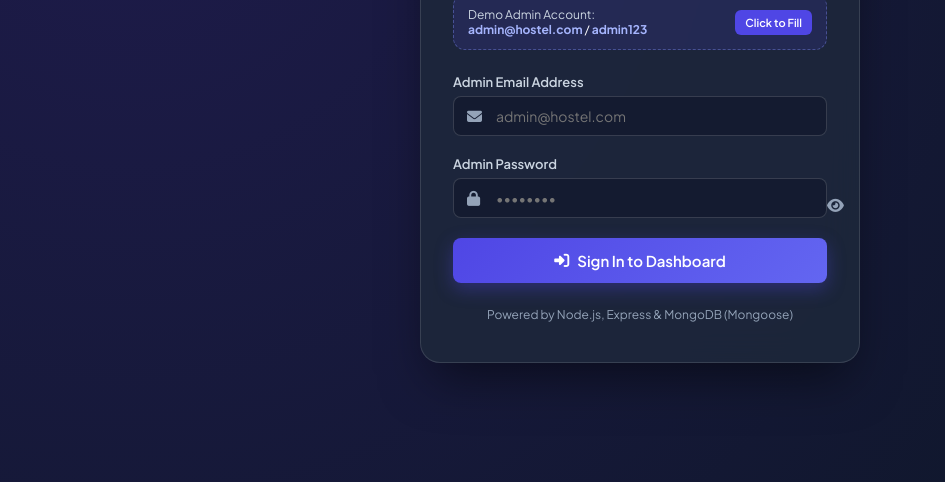
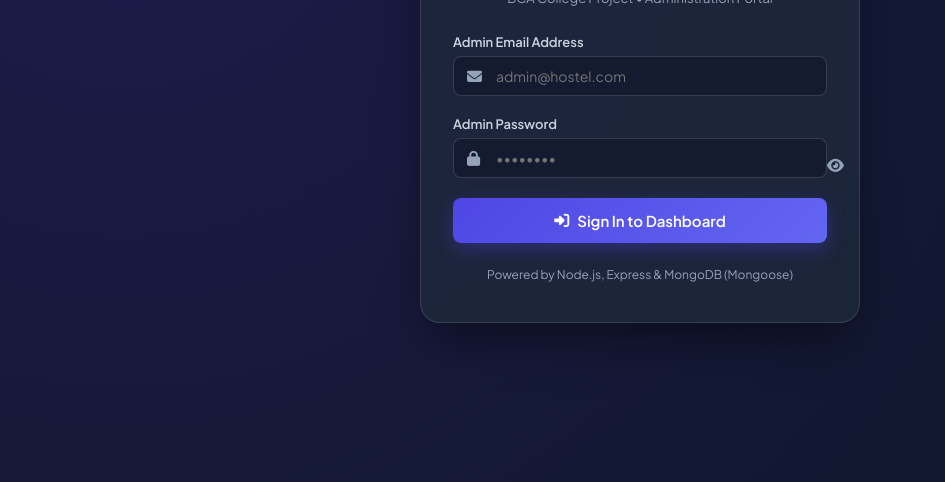
Before and after one commit to ArunGupta76/smart-hostel-management-system, a website: page public/pages/login.html in a window 1280 px wide. Shown: the part 318-800 px from the top of the page, without its empty margins (0-945 px from the left). Drawn offline with Linux system fonts and the light colour scheme.

Commit message:
Remove demo credentials from admin login

```diff
--- a/public/css/login.css
+++ b/public/css/login.css
@@ -53,48 +53,6 @@ body {
   font-size: 13px;
   color: var(--gray-400);
   margin-top: 6px;
-}
-
-.demo-credentials-box {
-  background: rgba(79, 70, 229, 0.15);
-  border: 1px dashed rgba(129, 140, 248, 0.4);
-  border-radius: var(--radius-md);
-  padding: 12px 14px;
-  margin-bottom: 24px;
-  display: flex;
-  align-items: center;
-  justify-content: space-between;
-  cursor: pointer;
-  transition: var(--transition);
-}
-
-.demo-credentials-box:hover {
-  background: rgba(79, 70, 229, 0.25);
-  border-color: #818cf8;
-}
-
-.demo-info {
-  font-size: 12px;
-}
-
-.demo-info span {
-  display: block;
-  color: var(--gray-300);
-}
-
-.demo-info strong {
-  color: #a5b4fc;
-}
-
-.btn-fill-demo {
-  background: var(--primary);
-  color: #fff;
-  border: none;
-  border-radius: 6px;
-  padding: 6px 10px;
-  font-size: 11px;
-  font-weight: 600;
-  cursor: pointer;
 }
 
 .login-form {
--- a/public/js/login.js
+++ b/public/js/login.js
@@ -3,7 +3,6 @@ document.addEventListener('DOMContentLoaded', () => {
   const emailInput = document.getElementById('email');
   const passwordInput = document.getElementById('password');
   const togglePasswordBtn = document.getElementById('toggle-password');
-  const demoBox = document.getElementById('demo-credentials-box');
   const submitBtn = document.getElementById('submit-btn');
 
   // Toggle password visibility
@@ -16,15 +15,6 @@ document.addEventListener('DOMContentLoaded', () => {
         icon.classList.toggle('fa-eye');
         icon.classList.toggle('fa-eye-slash');
       }
-    });
-  }
-
-  // One-click demo credentials autofill
-  if (demoBox && emailInput && passwordInput) {
-    demoBox.addEventListener('click', () => {
-      emailInput.value = 'admin@hostel.com';
-      passwordInput.value = 'admin123';
-      showToast('Admin credentials filled!', 'info');
     });
   }
 
--- a/public/pages/login.html
+++ b/public/pages/login.html
@@ -17,15 +17,6 @@
         </div>
         <h1>Smart Hostel Management</h1>
         <p>BCA College Project • Administration Portal</p>
-      </div>
-
-      <!-- Demo Credentials Quick-Fill Banner -->
-      <div class="demo-credentials-box" id="demo-credentials-box" title="Click to autofill sample credentials">
-        <div class="demo-info">
-          <span>Demo Admin Account:</span>
-          <strong>admin@hostel.com</strong> / <strong>admin123</strong>
-        </div>
-        <button type="button" class="btn-fill-demo">Click to Fill</button>
       </div>
 
       <form id="login-form" class="login-form">
```
